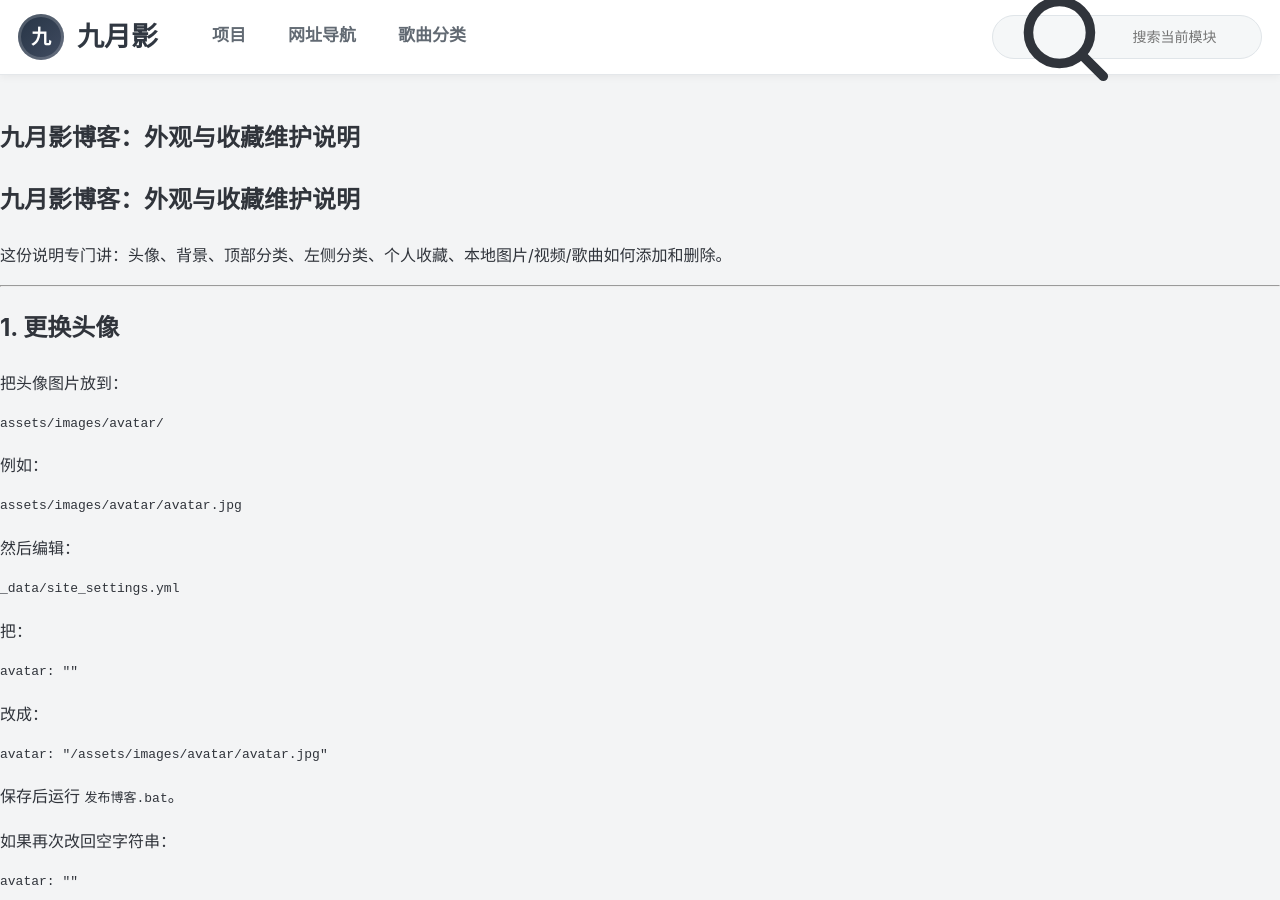
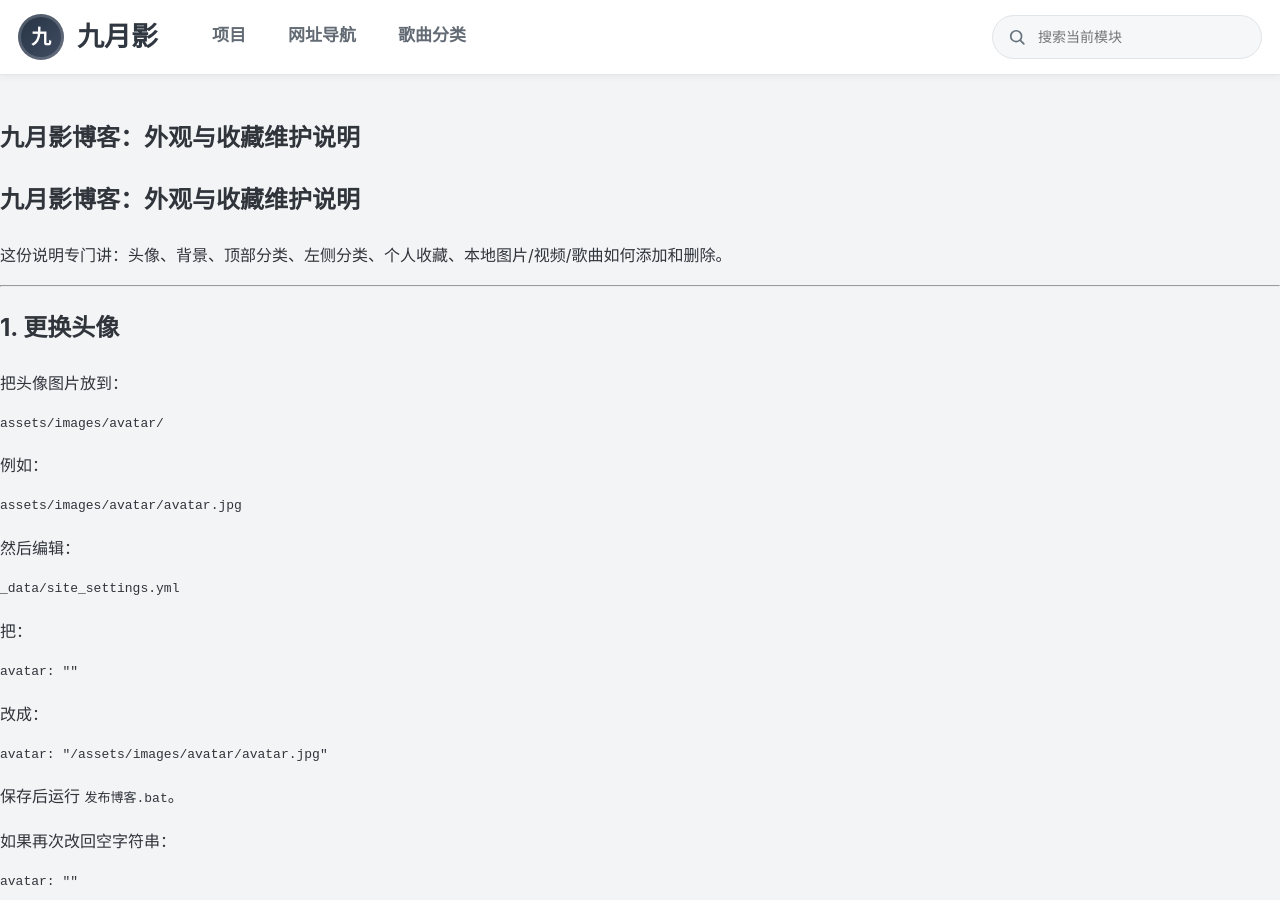
Before and after one commit to ijiuyueying/ijiuyueying.github.io, a Jekyll site: the page built from 外观与收藏维护说明.md, in a window 1280 px wide and 900 px high. Built offline with Jekyll 4.4.1, drawn with Linux system fonts in a browser that asks for light colours; our own code applies the rules of GitHub Pages for plain Markdown files.

Commit message:
修正搜索图标尺寸和垂直对齐

```diff
--- a/_includes/header.html
+++ b/_includes/header.html
@@ -19,8 +19,8 @@
       {% endfor %}
     </nav>
 
-    <label class="xm-search" for="xm-search-input">
-      <svg class="xm-search-icon" viewBox="0 0 24 24" aria-hidden="true"><circle cx="11" cy="11" r="6.5" fill="none" stroke="currentColor" stroke-width="2"/><path d="M16 16l4.2 4.2" fill="none" stroke="currentColor" stroke-width="2" stroke-linecap="round"/></svg>
+    <label class="xm-search" for="xm-search-input" style="align-self:center">
+      <svg class="xm-search-icon" style="display:block;width:20px;height:20px;flex:0 0 20px;color:#66717b" viewBox="0 0 24 24" aria-hidden="true"><circle cx="11" cy="11" r="6.5" fill="none" stroke="currentColor" stroke-width="2"/><path d="M16 16l4.2 4.2" fill="none" stroke="currentColor" stroke-width="2" stroke-linecap="round"/></svg>
       <input id="xm-search-input" type="search" placeholder="搜索当前模块" autocomplete="off">
     </label>
   </div>
```
